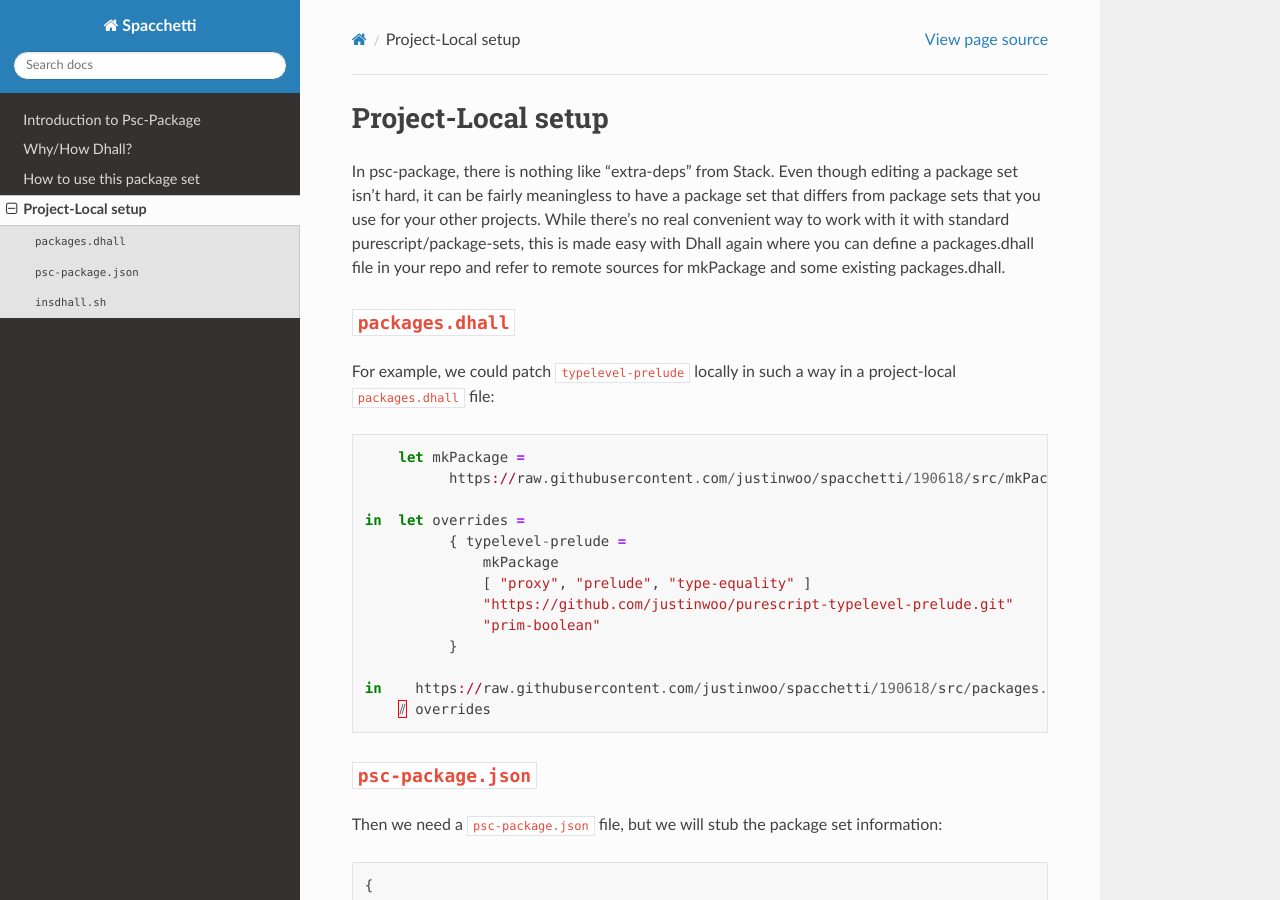
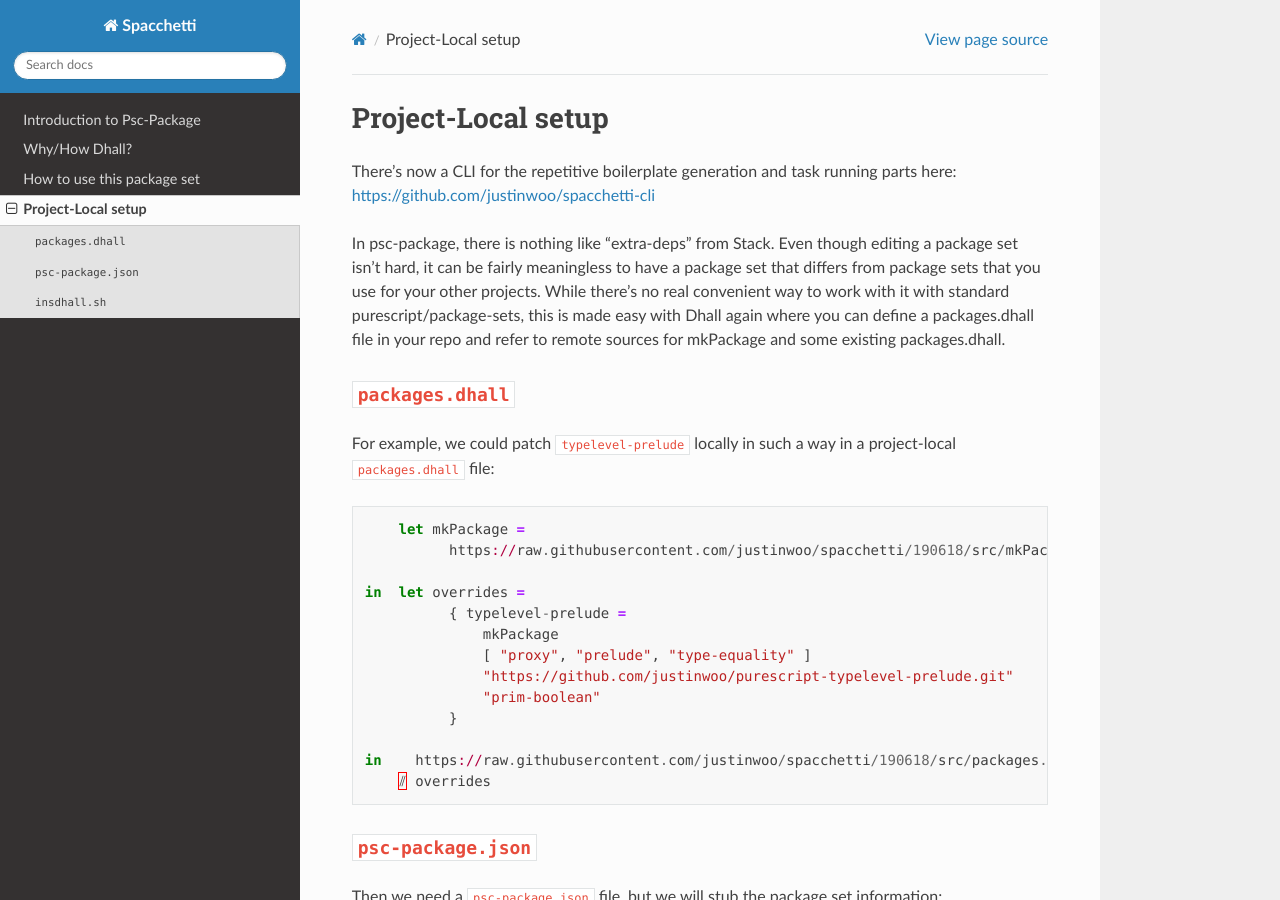
Before and after one commit to spacchetti/spacchetti, a Sphinx documentation site: the page built from docs/local-setup.md, in a window 1280 px wide and 900 px high. Built offline with Sphinx 7.4.7 and the Read the Docs theme 2.0.0, drawn with Linux system fonts in a browser that asks for light colours.

Commit message:
Update local-setup.md

```diff
--- a/docs/local-setup.md
+++ b/docs/local-setup.md
@@ -1,4 +1,6 @@
 # Project-Local setup
+
+There's now a CLI for the repetitive boilerplate generation and task running parts here: <https://github.com/justinwoo/spacchetti-cli>
 
 In psc-package, there is nothing like "extra-deps" from Stack. Even though editing a package set isn't hard, it can be fairly meaningless to have a package set that differs from package sets that you use for your other projects. While there's no real convenient way to work with it with standard purescript/package-sets, this is made easy with Dhall again where you can define a packages.dhall file in your repo and refer to remote sources for mkPackage and some existing packages.dhall.
 
```
